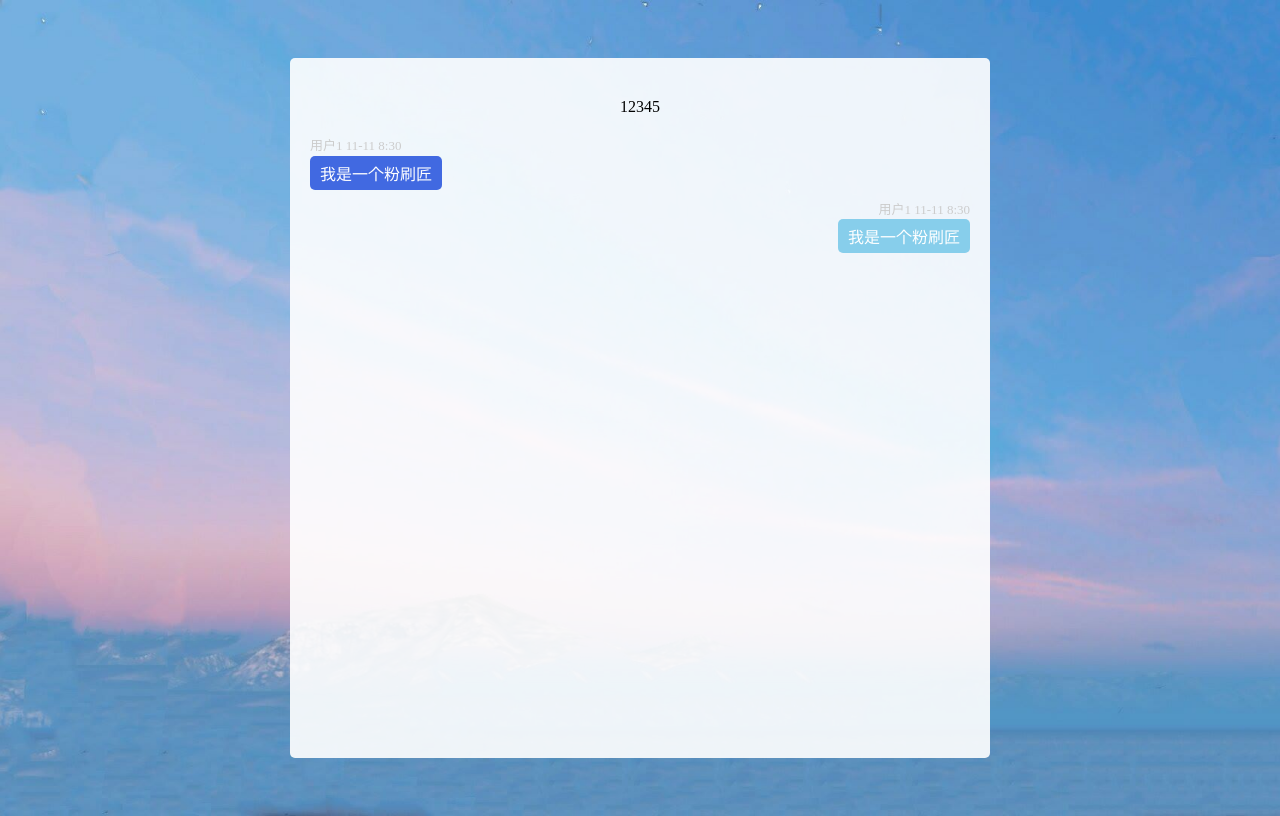
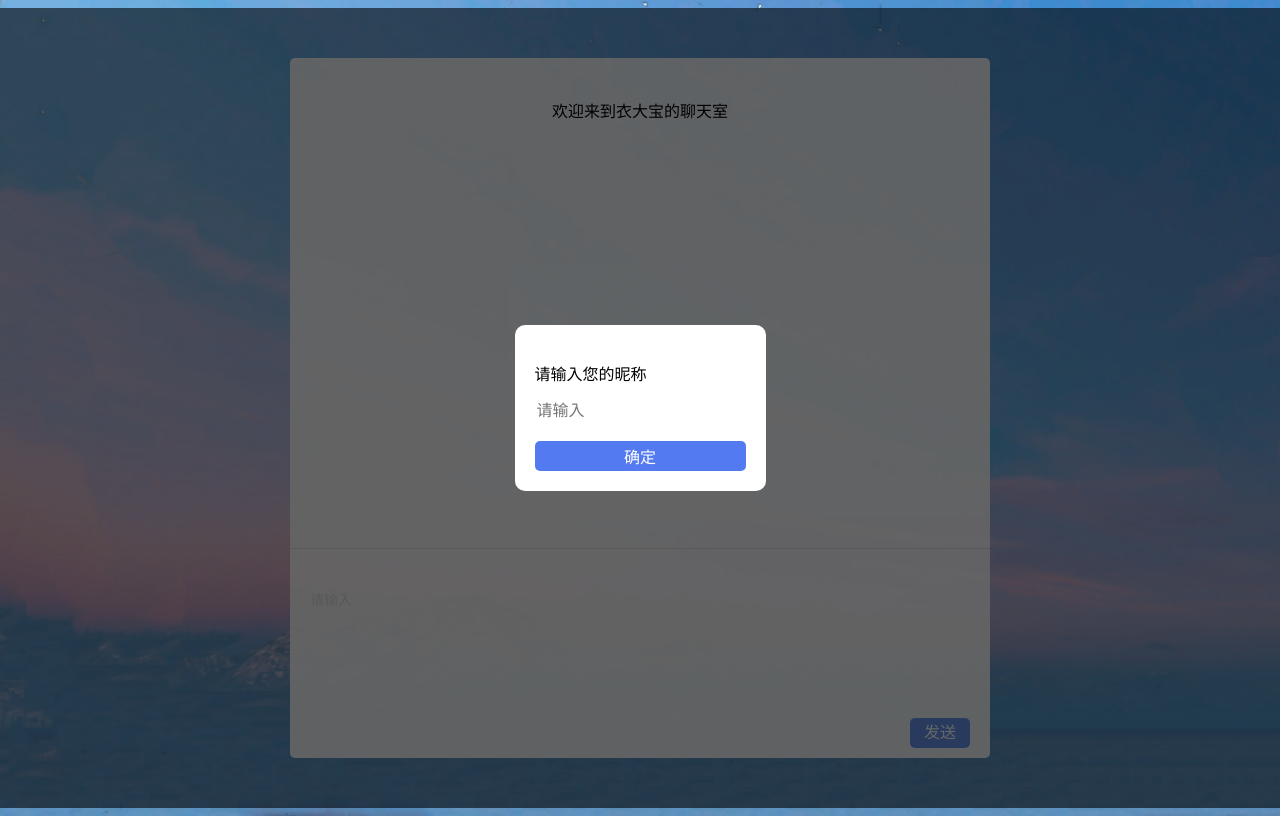
Before and after one commit to mengqi67/zay8-service, a website: page index.html in a window 1280 px wide. Drawn offline with Linux system fonts and the light colour scheme.

Commit message:
在线聊天室done

```diff
--- a/index.html
+++ b/index.html
@@ -1,7 +1,7 @@
 <!--
  * @Author: ymq
  * @Date: 2022-01-05 18:50:51
- * @LastEditTime: 2022-01-07 14:48:56
+ * @LastEditTime: 2022-01-08 16:31:35
  * @LastEditors: ymq
  * @Description:
 -->
@@ -11,92 +11,117 @@
     <meta charset="UTF-8">
     <meta http-equiv="X-UA-Compatible" content="IE=edge">
     <meta name="viewport" content="width=device-width, initial-scale=1.0">
+    <link rel="stylesheet" href="/static/style/index.css">
     <title>welcome to YDB chatroom</title>
-    <style>
-        body{
-            background-image: url("./static/img/background.jpeg");
-            min-height: 100vh;
-            background-size: auto 100%;
-            background-position: center;
-            background-repeat: no-repeat;
-            display: flex;
-            align-items: center;
-            justify-content: center;
-        }
-        .chat_wrap{
-            width: 700px;
-            height: 700px;
-            background-color: rgba(255, 255, 255, 0.9);
-            border-radius: 5px;
-        }
-        .news{
-            height: 70%;
-            box-sizing: border-box;
-            padding: 20px 20px 0;
-        }
-        .news_title{
-            padding: 20px;
-            text-align: center;
-
-        }
-        .user_info{
-            color: #ccc;
-            font-size: 13px;
-            line-height: 1.5;
-
-        }
-        .news_item{
-            margin-bottom: 10px;
-        }
-        .message{
-            color: #fff;
-            display: inline-block;
-            padding: 5px 10px;
-            border-radius: 5px;
-        }
-        .right{
-            text-align: right;
-        }
-        .left .message{
-            background-color: royalblue;
-        }
-        .right .message{
-            background-color: skyblue;
-        }
-        .input_wrap{
-            height: 30%;
-        }
-        .operate_area{
-
-        }
-    </style>
 </head>
 <body>
     <div class="chat_wrap">
         <div class="news">
-            <div class="news_title">12345</div>
-            <div class="news_wrap">
-                <div class="news_item left">
-                    <div class="user_info">
-                        用户1 11-11 8:30
-                    </div>
-                    <div class="message">
-                        我是一个粉刷匠
-                    </div>
-                </div>
-                <div class="news_item right">
-                    <div class="user_info">
-                        用户1 11-11 8:30
-                    </div>
-                    <div class="message">
-                        我是一个粉刷匠
-                    </div>
-                </div>
+            <div class="news_title">欢迎来到衣大宝的聊天室</div>
+            <div class="news_wrap" id="news_wrap">
+
             </div>
         </div>
         <div class="input_wrap">
             <div class="operate_area"></div>
+            <div class="text_area">
+                <textarea name="" id="message_send" cols="30" rows="10" placeholder="请输入"></textarea>
+            </div>
+            <div class="btn_area">
+                <div class="button" onclick="sendMsg()">发送</div>
+            </div>
         </div>
     </div>
+
+
+    <div class="modal" id="modal">
+        <div class="content_wrap">
+            <p>请输入您的昵称</p>
+            <input type="text" id="nick_name" placeholder="请输入">
+            <div class="link_btn" onclick="startLink()">确定</div>
+        </div>
+    </div>
+
+    <script>
+        let ws
+        let nick_name
+
+        function startLink(params) {
+            nick_name = document.getElementById('nick_name').value
+            if(!nick_name) return
+
+            const modal = document.getElementById('modal')
+            modal.style.display = 'none'
+            ws = new WebSocket('ws://0.0.0.0:443/chat')
+            ws.onopen = e => {
+                // sessionStorage.setItem('nick_name', nick_name)
+                ws.send(JSON.stringify({
+                    type: 'entry',
+                    value: nick_name
+                }))
+                // ws.send(nick_name)
+            }
+
+            ws.onmessage = e => {
+                const data = JSON.parse(e.data)
+
+                switch (data.type) {
+                    case 'entry':
+                        news_wrap.append(createEntryNode(data))
+                        break;
+                    case 'message':
+                        news_wrap.append(createMsgNode(data));
+                        message_send.value = ''
+                        break;
+                    default:
+                        break;
+                }
+            }
+        }
+
+        function createEntryNode(data) {
+            let node = document.createElement('div')
+            node.classList.add('user_status')
+            let children = document.createElement('span')
+            if(data.value == nick_name) {
+                children.innerText = '欢迎进入聊天室'
+            }else {
+                children.innerText = data.value + '进入聊天室'
+            }
+            node.append(children)
+            console.log(node);
+            return node
+        }
+
+        function sendMsg(params) {
+            const msg = message_send.value
+            if(!msg) return
+
+            ws.send(JSON.stringify({
+                type: 'message',
+                nick_name,
+                value:{
+                    msg
+                }
+            }))
+        }
+
+        function createMsgNode(data) {
+            const node = document.createElement('div')
+            if(data.nick_name == nick_name) {
+                node.classList.add('right')
+            }else {
+                node.classList.add('left')
+            }
+            const children = `<div class="user_info">
+                        ${nick_name} ${data.value.time}
+                    </div>
+                    <div class="message">
+                        ${data.value.msg}
+                    </div>`
+            node.innerHTML = children
+            return node
+        }
+    </script>
 </body>
 </html>
--- a/package.json
+++ b/package.json
@@ -20,6 +20,7 @@
     "nodemon": "^2.0.2"
   },
   "dependencies": {
-    "express": "^4.17.2"
+    "express": "^4.17.2",
+    "express-ws": "^5.0.2"
   }
 }
--- /dev/null
+++ b/static/style/index.css
@@ -0,0 +1,135 @@
+body{
+    background-image: url("/static/img/background.jpeg");
+    min-height: 100vh;
+    background-size: auto 100%;
+    background-position: center;
+    background-repeat: no-repeat;
+    display: flex;
+    align-items: center;
+    justify-content: center;
+}
+.chat_wrap{
+    width: 700px;
+    height: 700px;
+    background-color: rgba(255, 255, 255, 0.9);
+    border-radius: 5px;
+}
+.news{
+    height: 70%;
+    box-sizing: border-box;
+    padding: 20px 20px 0;
+}
+.news_title{
+    padding: 20px;
+    text-align: center;
+
+}
+.user_status{
+    font-size: 12px;
+    color: #bbb;
+    text-align: center;
+    margin-bottom: 10px;
+}
+.user_status span{
+    display: inline-block;
+    background-color: #eee;
+    padding: 2px 10px;
+    border-radius: 3px;
+}
+.user_info{
+    color: #ccc;
+    font-size: 13px;
+    line-height: 1.5;
+
+}
+.news_item{
+    margin-bottom: 10px;
+}
+.message{
+    color: #fff;
+    display: inline-block;
+    padding: 5px 10px;
+    border-radius: 5px;
+}
+.right{
+    text-align: right;
+}
+.left .message{
+    background-color: royalblue;
+}
+.right .message{
+    background-color: skyblue;
+}
+.input_wrap{
+    height: 30%;
+    display: flex;
+    flex-direction: column;
+}
+.operate_area{
+    height: 30px;
+    border-top: 1px solid rgb(225, 222, 222);
+    /* border-bottom: 1px solid #ccc; */
+}
+.text_area{
+    flex: 1;
+    height: 0;
+}
+.text_area textarea{
+    border: none;
+    background-color: transparent;
+    outline: none;
+    resize: none;
+    width: 100%;
+    /* height: 100px; */
+    height: 100%;
+    box-sizing: border-box;
+    padding: 10px 20px;
+    font-size: 14px;
+}
+.text_area textarea::-webkit-input-placeholder{
+    color: #ddd;
+}
+.btn_area{
+    height: 40px;
+    text-align: right;
+    padding-right: 20px;
+}
+.btn_area .button{
+    width: 60px;
+    height: 30px;
+    line-height: 30px;
+    border-radius: 5px;
+    background-color: cornflowerblue;
+    color: #fff;
+    display: inline-block;
+    text-align: center;
+
+}
+
+.modal{
+    position: fixed;
+    width: 100%;
+    height: 100%;
+    background-color: rgba(0, 0, 0, 0.6);
+    display: flex;
+    align-items: center;
+    justify-content: center;
+}
+.content_wrap {
+    background-color: #fff;
+    padding: 20px 20px;
+    border-radius: 10px;
+}
+.content_wrap input{
+    border: none;
+    font-size: 16px;
+    outline: none;
+    margin-bottom: 20px;
+}
+.link_btn{
+    padding: 3px 0;
+    text-align: center;
+    background-color: rgb(83, 122, 240);
+    color: white;
+    border-radius: 5px;
+}
```
Also changed, not shown: index.js (+31 -2 lines).
